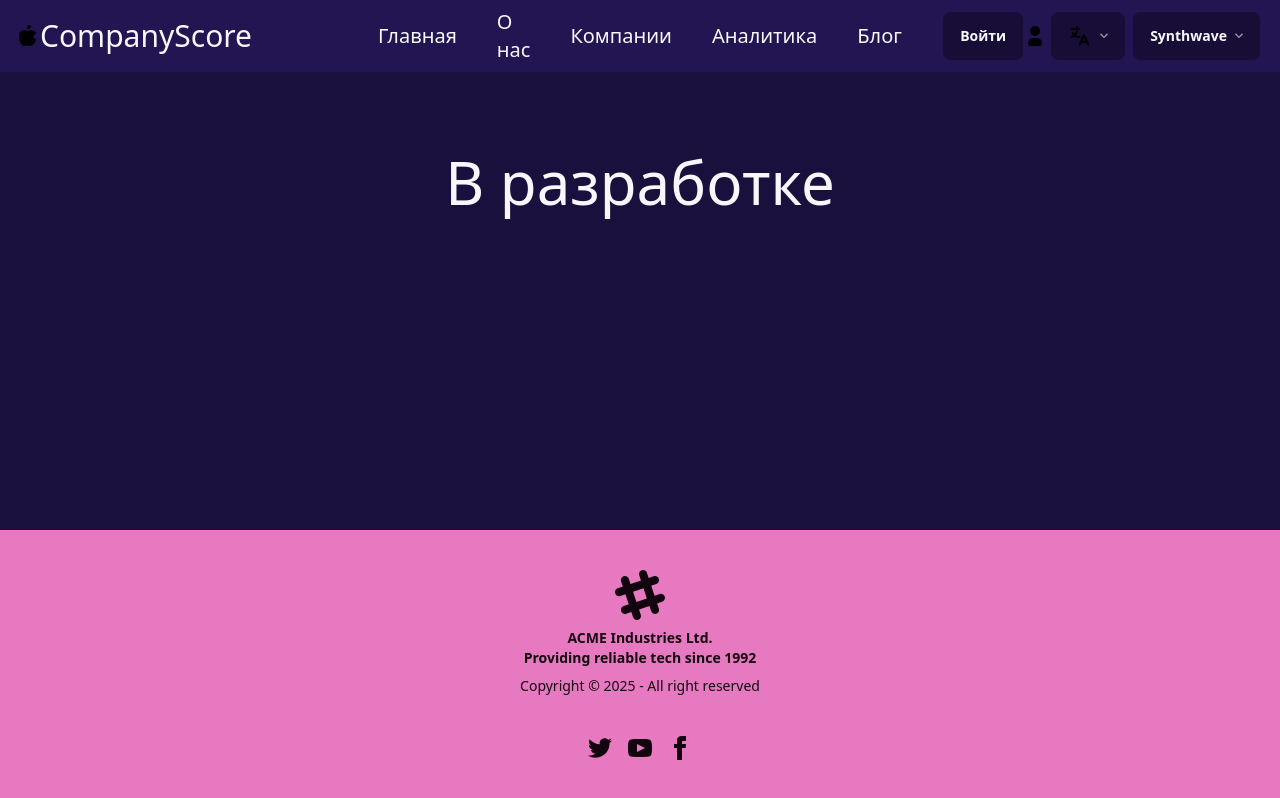
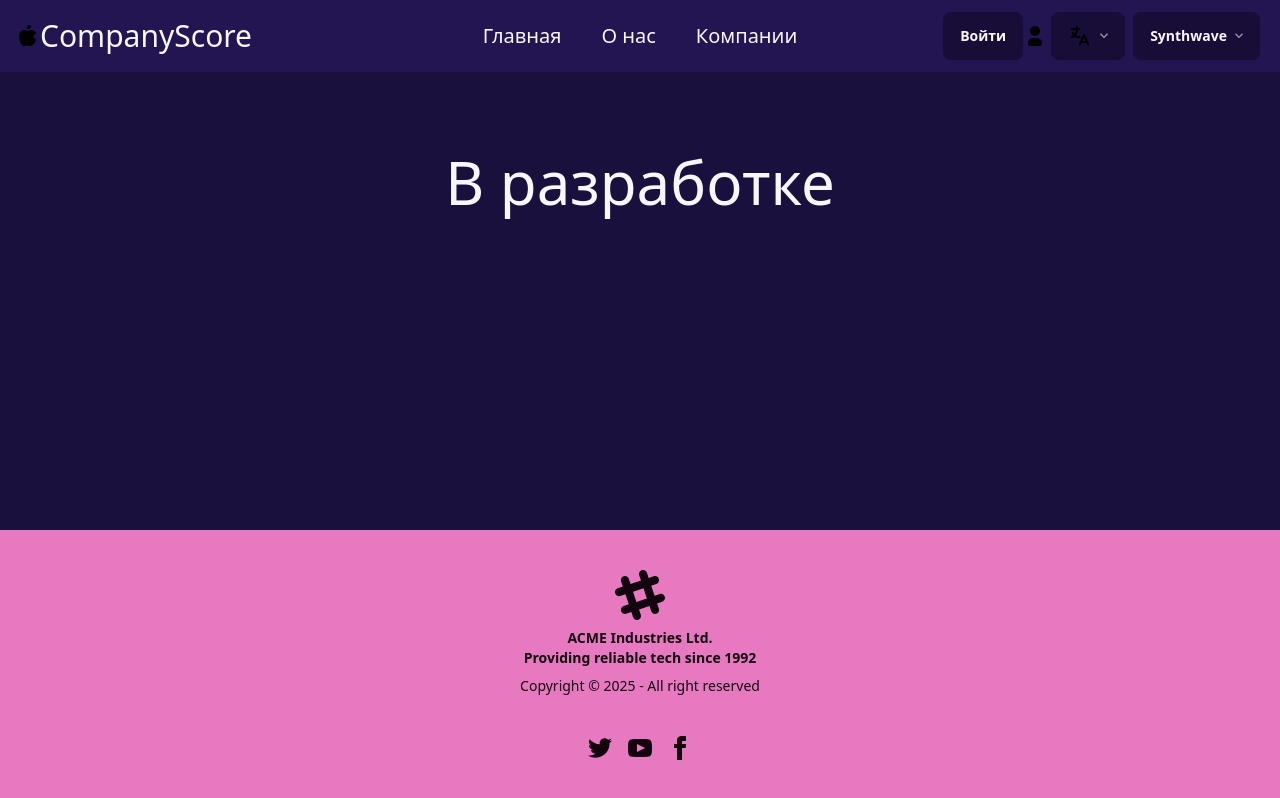
Before and after one commit to CompanyScore/CompanyScore-next-app, a Next.js app: page / in a window 1280 px wide. Built offline with nearby package versions, Linux system fonts and the light colour scheme.

Commit message:
chore: hide tabs in header

```diff
--- a/components/general/header.tsx
+++ b/components/general/header.tsx
@@ -16,8 +16,8 @@ export default function Header() {
         <Link href="/">Главная</Link>
         <Link href="/about">О нас</Link>
         <Link href="/companies">Компании</Link>
-        <Link href="/analytic">Аналитика</Link>
-        <Link href="/blog">Блог</Link>
+        {/* <Link href="/analytic">Аналитика</Link>
+        <Link href="/blog">Блог</Link> */}
       </div>
       <div className="flex justify-end max-w-96 w-full">
         <label htmlFor="modal_enter" className="btn">
```
